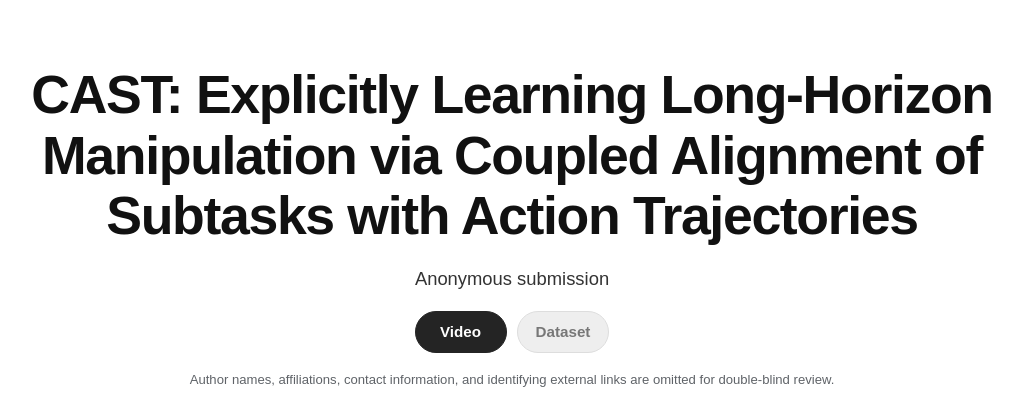
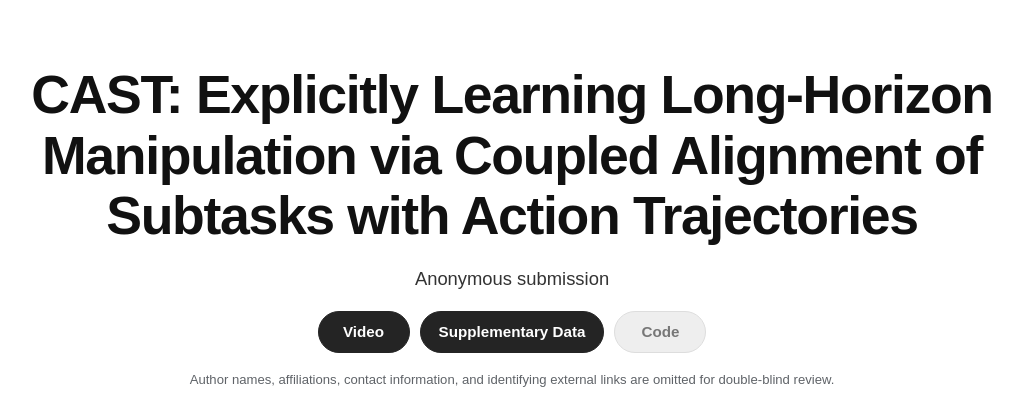
Before and after one commit to spursL/research-page-2e491399, a plain HTML site: page index.html in a window 1280 px wide. Shown: the top 412 px of the page, without its empty margins (128-1151 px from the left). Drawn offline with Linux system fonts and the light colour scheme.

Commit message:
Add supplementary data download

```diff
--- a/index.html
+++ b/index.html
@@ -16,7 +16,8 @@
         <p class="review-status">Anonymous submission</p>
         <div class="link-row" aria-label="Project resources">
           <a class="paper-link" href="#supplementary-video">Video</a>
-          <span class="paper-link disabled" aria-disabled="true">Dataset</span>
+          <a class="paper-link" href="assets/downloads/supplementary_data.zip" download>Supplementary Data</a>
+          <span class="paper-link disabled" aria-disabled="true">Code</span>
         </div>
         <p class="anonymous-note">Author names, affiliations, contact information, and identifying external links are omitted for double-blind review.</p>
       </header>
@@ -466,10 +467,10 @@
       </section>
 
       <section class="container paper-section" id="resources">
-        <h2>Code and Training Data</h2>
+        <h2>Code and Supplementary Data</h2>
         <div class="resource-list">
           <p><strong>Code.</strong> The data preprocessing pipeline and training framework will be released upon completion of internal review.</p>
-          <p><strong>Training dataset.</strong> A small subset of the simulation and real-world datasets is included in the supplementary material. The complete datasets will be released in the future.</p>
+          <p><strong>Supplementary data.</strong> A compact sample of simulation and real-world trajectories is provided for inspecting the data format and subtask–action annotations. The complete datasets will be released in the future.</p>
         </div>
       </section>
     </main>
```
Also changed, not shown: 1 other file.
